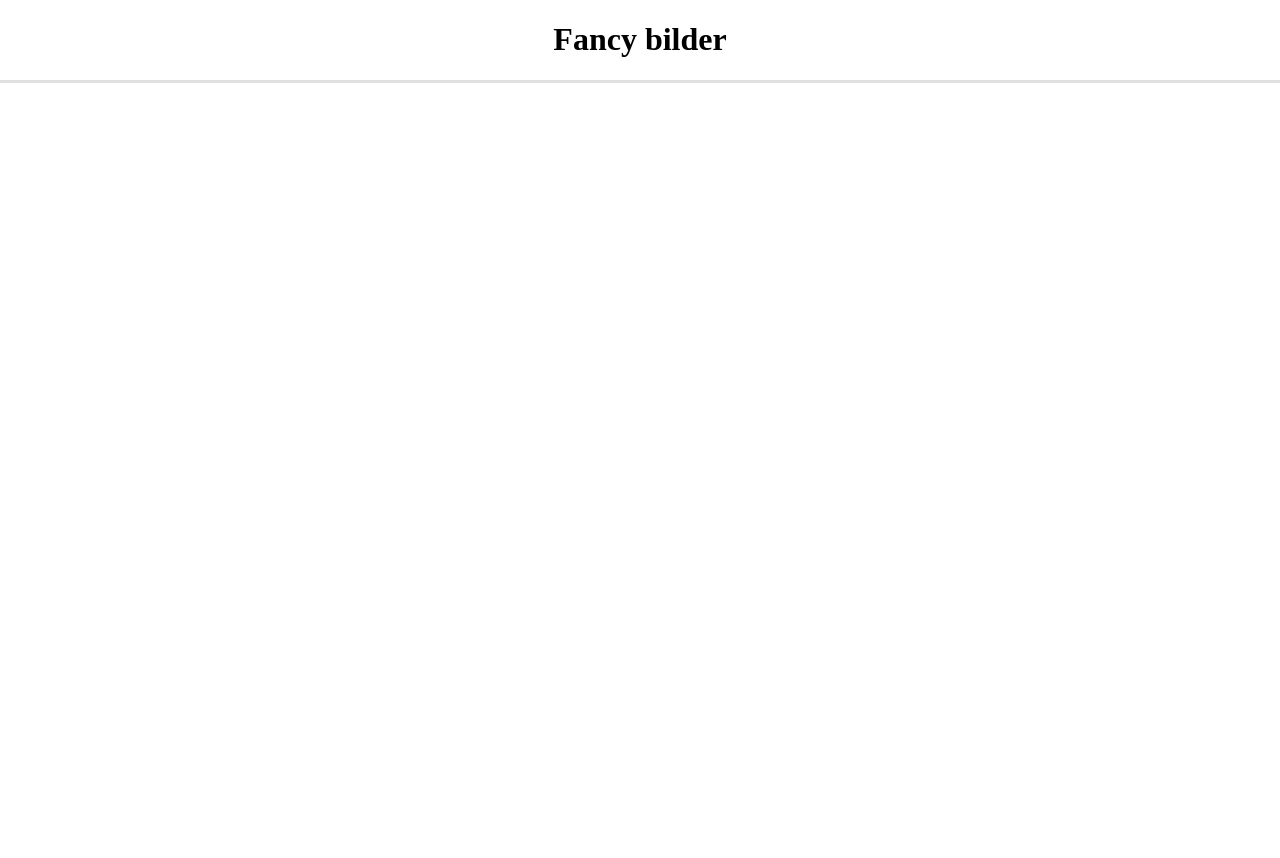
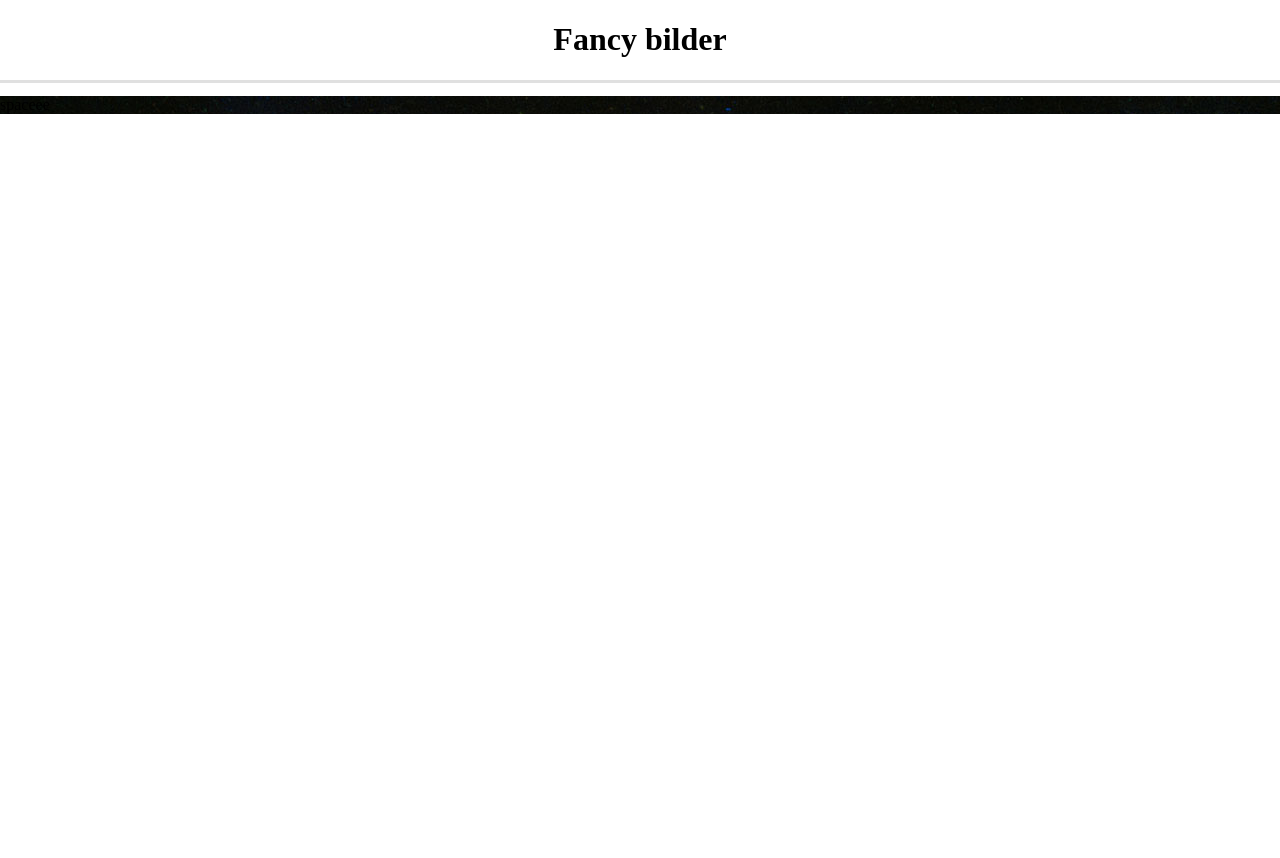
Before and after one commit to SapphireShy/innlevering-2, a plain HTML site: page index.html in a window 1280 px wide. Shown: the top 858 px of the page. Drawn offline with Linux system fonts and the light colour scheme.

Commit message:
experiment

```diff
--- a/index.html
+++ b/index.html
@@ -16,7 +16,8 @@
 
     <!--Hovedseksjon med bilder-->
     <main>
-        <section>
+        <section class="row1">
+            <p>spaceee</p>
 
         </section>
 
--- a/styles.css
+++ b/styles.css
@@ -9,6 +9,13 @@ main{
 header{
     box-sizing: border-box;
     box-shadow: 0 3px #0000001f;
+}
+
+.row1{
+    background-image: url(/Images/galaxy1.jpg);
+    background-size: cover;
+    background-attachment: fixed;
+
 }
 
 .center{
```
Also changed, not shown: Images/galaxy1.jpg (added), Images/galaxy2.jpg (added), Images/galaxy3.jpg (added), Images/galaxy4.jpg (added).
